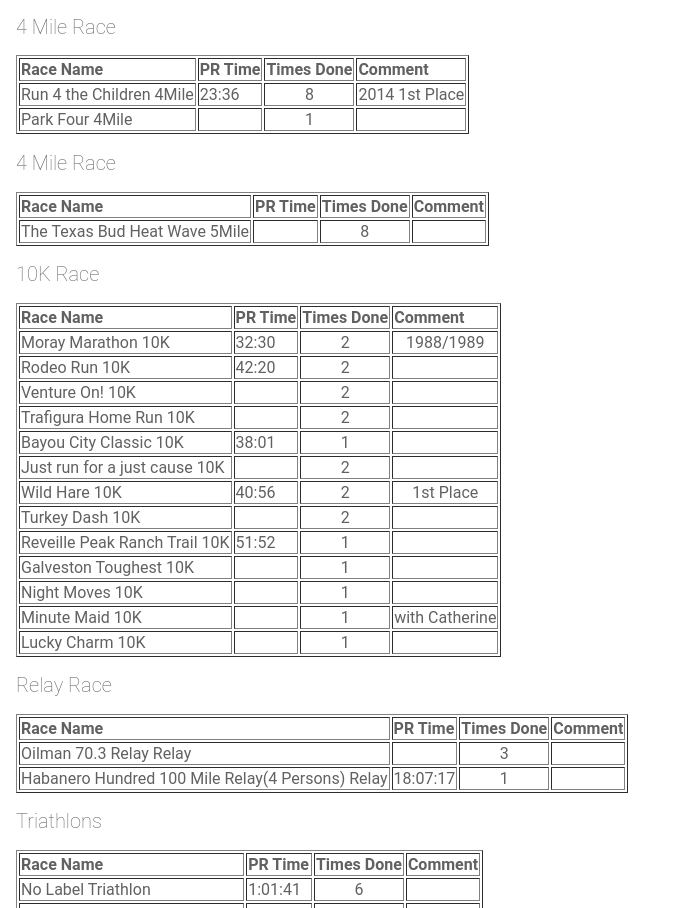
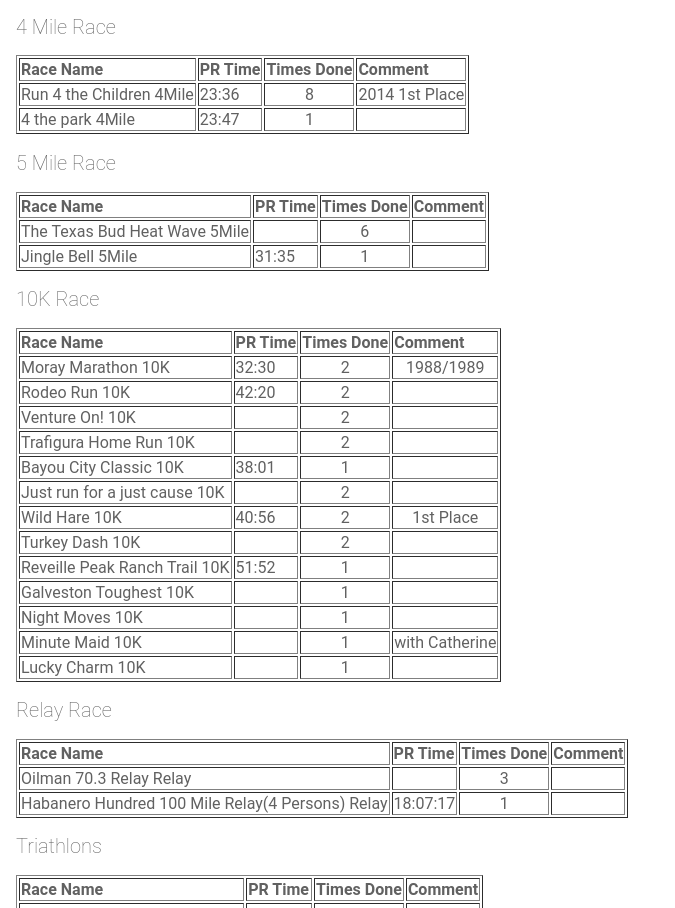
Before and after one commit to gchristie/rungogsrun, an Angular app: page / in a window 1280 px wide. Shown: the part 3169-4077 px from the top of the page, without its empty margins (0-675 px from the left). Built offline with nearby package versions, Linux system fonts and the light colour scheme.

Commit message:
2 files modified

```diff
--- a/src/app/marathon-list/marathon-list.component.html
+++ b/src/app/marathon-list/marathon-list.component.html
@@ -167,7 +167,7 @@
 
 
   <DIV id="5Mile">
-  <h2>4 Mile Race</h2>
+  <h2>5 Mile Race</h2>
   <table border=1>
   <TR style='font-weight: bold' >
     <TD >Race Name</TD>
--- a/src/app/racedata.ts
+++ b/src/app/racedata.ts
@@ -137,11 +137,11 @@ export var racedata =
 
 //4 Mile
 , { name:'Run 4 the Children',PR:'23:36',count:8,racetype:'4Mile',comment:'2014 1st Place'  }
-, { name:'Park Four',PR:'',count:1,racetype:'4Mile',comment:''  }
+, { name:'4 the park',PR:'23:47',count:1,racetype:'4Mile',comment:''  }
 
 //5 Mile
-, { name:'The Texas Bud Heat Wave',PR:'',count:8,racetype:'5Mile',comment:''  }
-
+, { name:'The Texas Bud Heat Wave',PR:'',count:6,racetype:'5Mile',comment:''  }
+, { name:'Jingle Bell',PR:'31:35',count:1,racetype:'5Mile',comment:''  }
 
 
 
```
